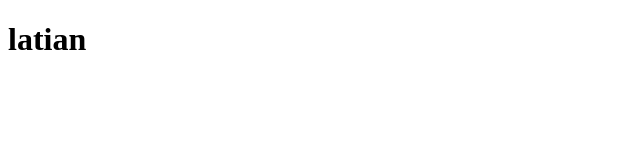
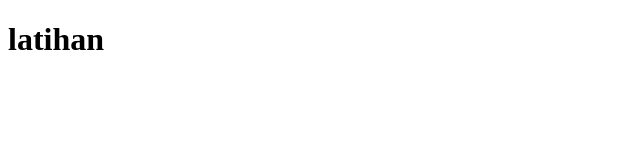
Before and after one commit to Alfin1980/belajar-git, a plain HTML site: page file.html in a window 1280 px wide. Shown: the full height of the page, 0-640 px from the left. Drawn offline with Linux system fonts and the light colour scheme.

Commit message:
update file

```diff
--- a/file.html
+++ b/file.html
@@ -6,6 +6,6 @@
     <title>Document</title>
 
 <body>
-    <h1>latian</h1>
+    <h1>latihan</h1>
 </body>
 </html>
```
